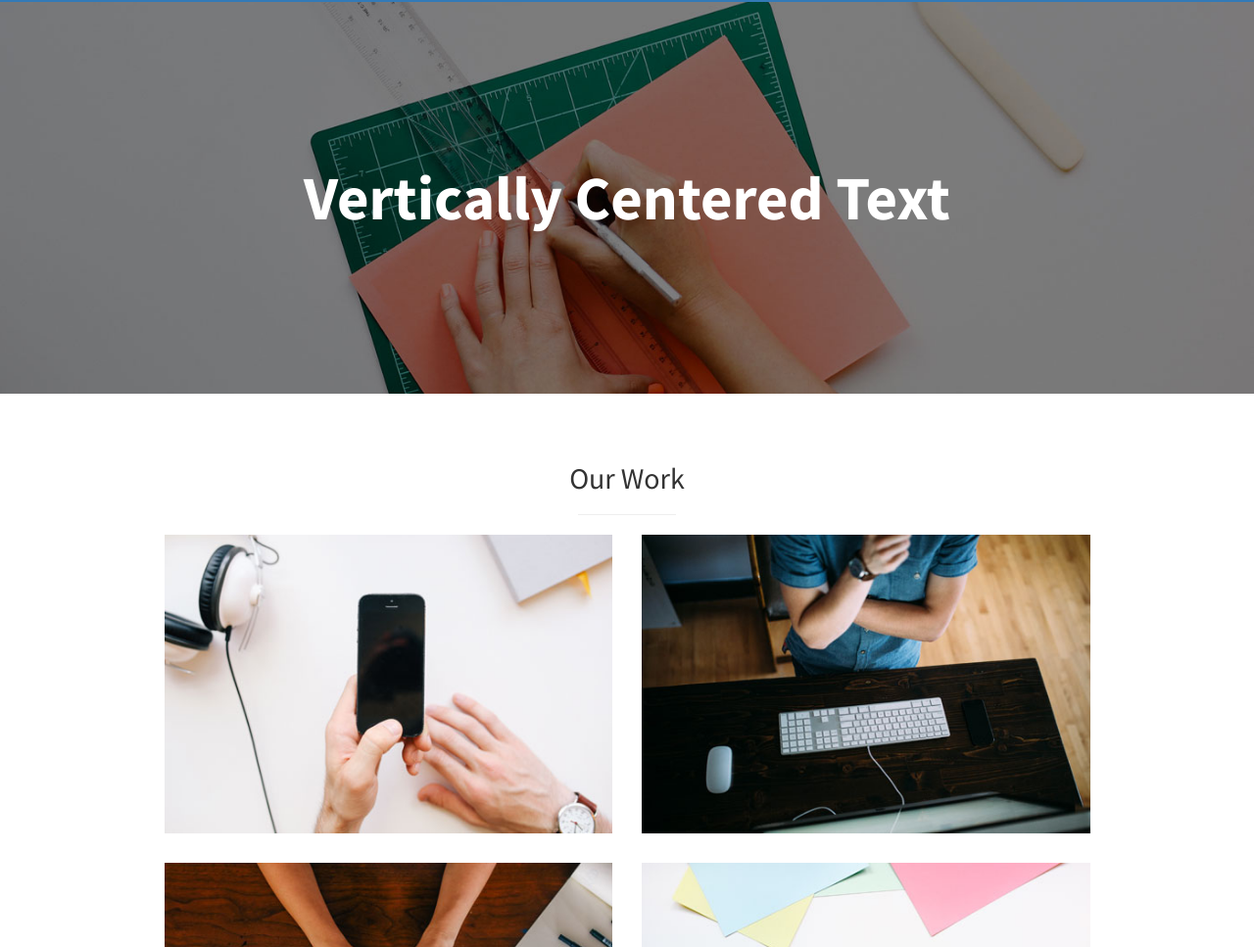
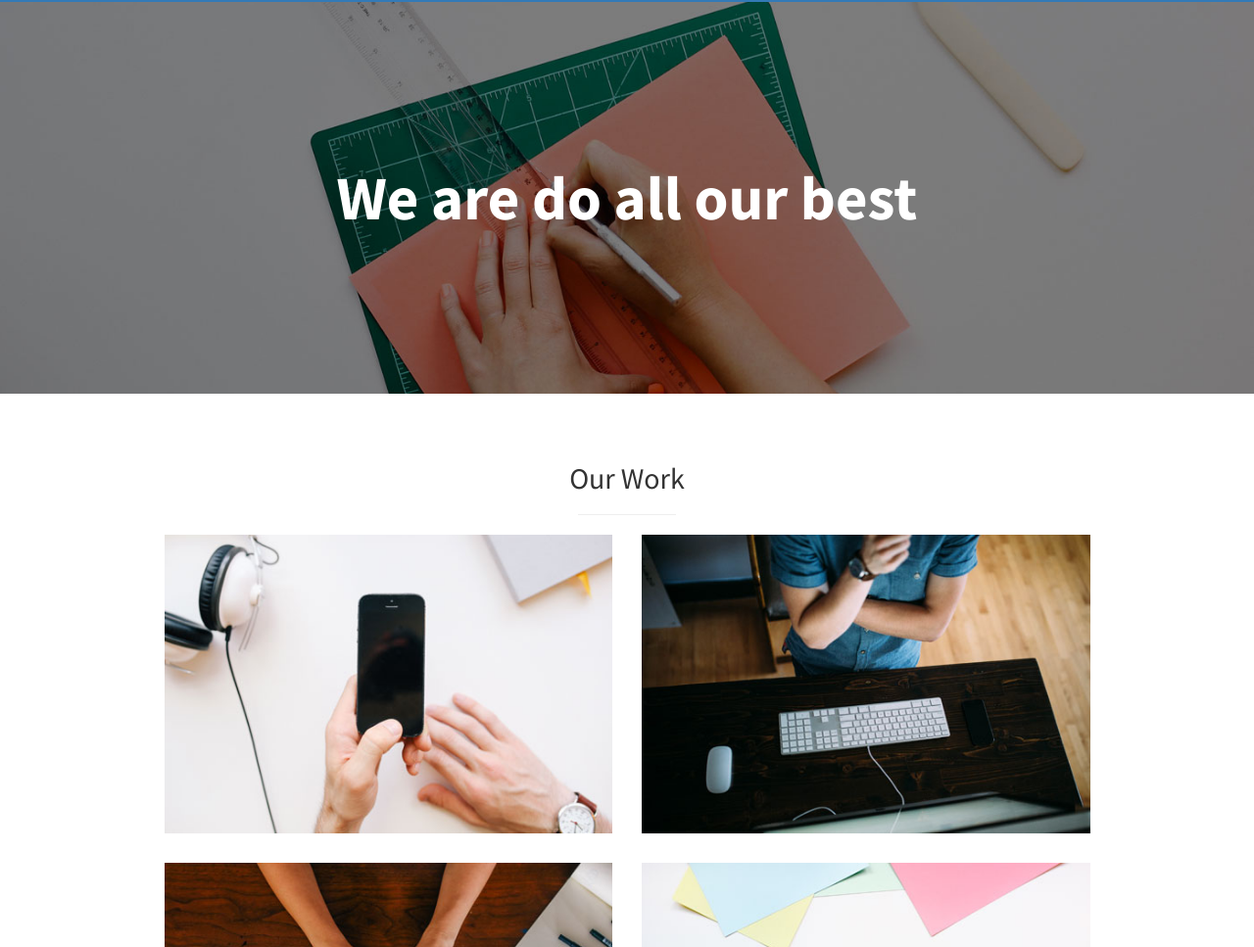
Before and after one commit to plus8bit/New-Blog, a plain HTML site: page index.html in a window 1280 px wide. Shown: the part 1467-2434 px from the top of the page at 98% size. Drawn offline with Linux system fonts and the light colour scheme.

Commit message:
Our best

```diff
--- a/index.html
+++ b/index.html
@@ -156,7 +156,7 @@
     <!-- Callout -->
     <aside class="callout">
         <div class="text-vertical-center">
-            <h1>Vertically Centered Text</h1>
+            <h1>We are do all our best</h1>
         </div>
     </aside>
 
```
